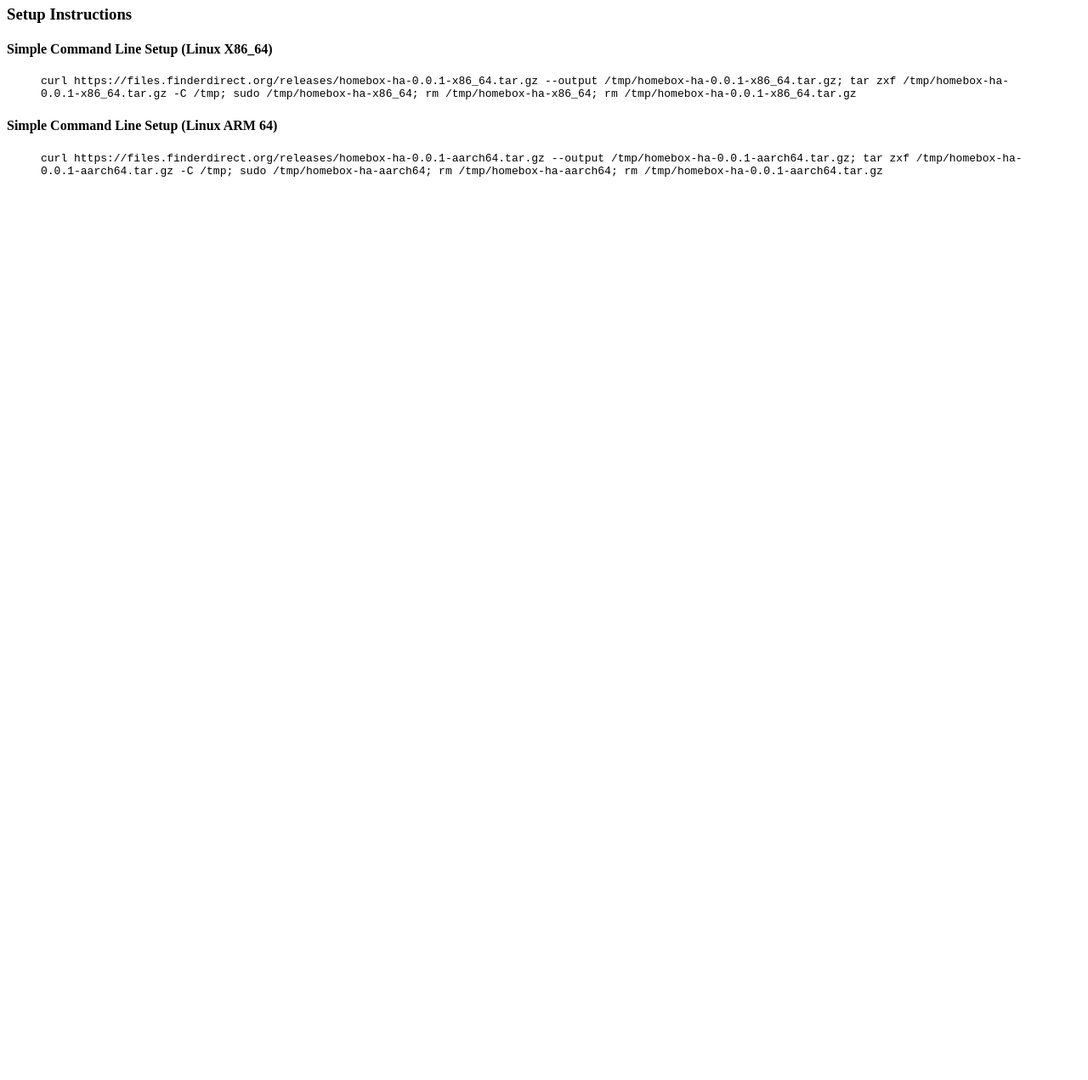
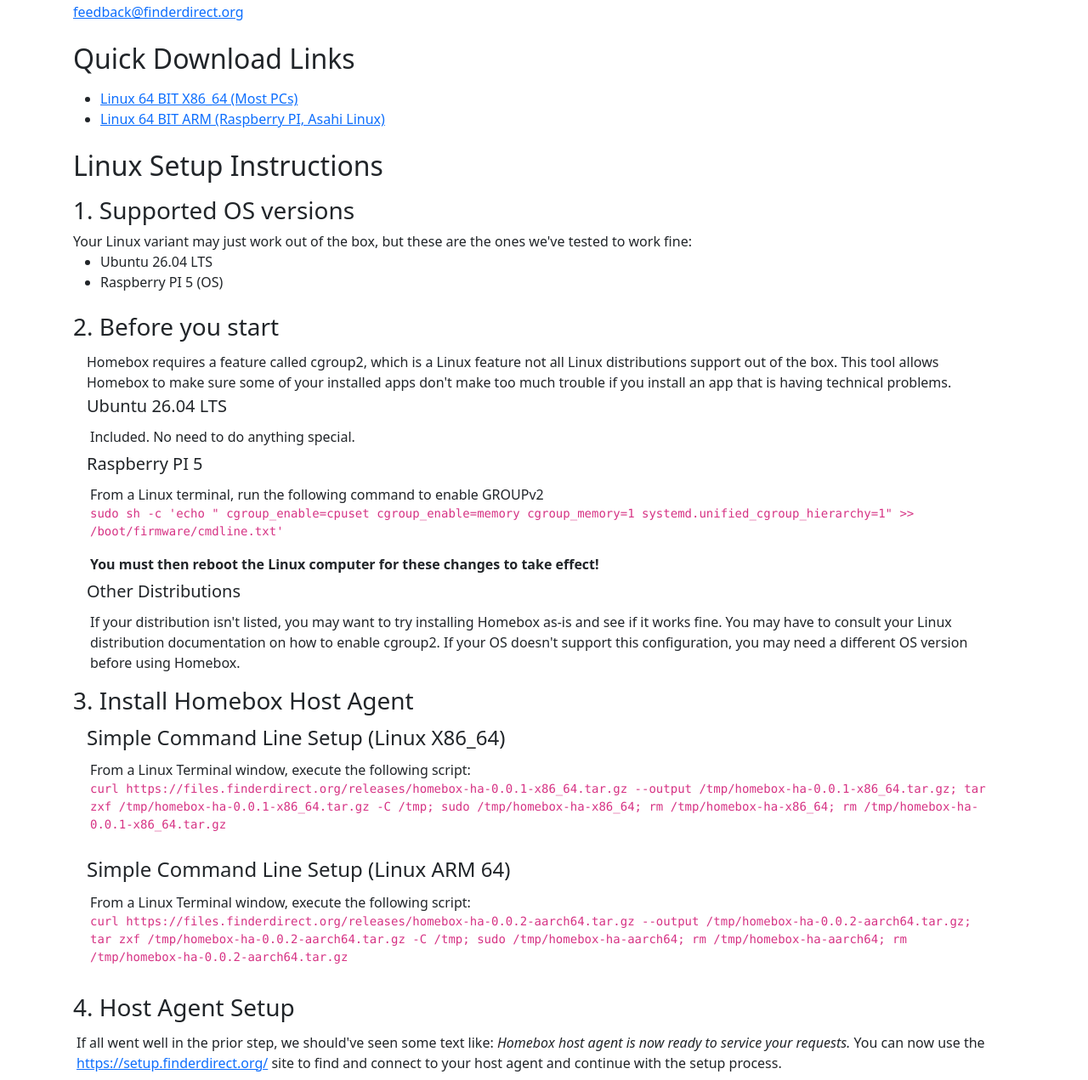
Before and after one commit to danielchemko/wwwfinderdirectorg, a plain HTML site: page index.html in a window 1280 px wide. Shown: the part 346-1617 px from the top of the page at 85% size. Before the commit the page ends 800 px from the top, so only its background shows below. Drawn offline with nearby package versions, Linux system fonts and the light colour scheme.

Commit message:
Add more copy to give _some_ info on what Homebox is.

```diff
--- a/index.html
+++ b/index.html
@@ -1,50 +1,182 @@
 <html lang="en">
+<head>
+    <meta charset="utf-8">
+    <meta name="viewport" content="width=device-width, initial-scale=1">
+    <title>Homebox [Temporary Landing Page]</title>
+    <link href="https://cdn.jsdelivr.net/npm/bootstrap@5.3.8/dist/css/bootstrap.min.css" rel="stylesheet"
+          integrity="sha384-sRIl4kxILFvY47J16cr9ZwB07vP4J8+LH7qKQnuqkuIAvNWLzeN8tE5YBujZqJLB"
+          crossorigin="anonymous">
+</head>
 <body>
-<h2>Homebox [Temporary Landing Page]</h2>
 
-<p>Homebox has been developed to help people host and build online apps and communities. The software should ideally run
-    on any common computer hardware / operating system, but presently it only supports Linux installed computers.</p>
 
-<p>If you have a spare computer you aren't doing anything with, you could turn it into your own self-hosted internet
+<div class="container">
+    <div class="row p-1">
+        <div class="col">
+            <h1>Homebox [Temporary Landing Page]</h1>
+        </div>
+    </div>
+    <div class="row p-1">
+        <div class="col">
+            <p>Homebox has been developed to help people host and build online apps and communities. The software should
+                ideally run
+                on any common computer hardware / operating system, but presently it only supports Linux installed
+                computers.</p>
+
+            <p>If you have a spare computer you aren't doing anything with, you could turn it into your own self-hosted
+                internet
                 available web service!</p>
 
-<p>Homebox is designed to be simple and straightforward, and we try hard to make the system accessible to people of all
-    computer experiences. If you're a novice or a computer pro, we hope that Homebox will help to unlock your software
+            <p>Homebox is designed to be simple and straightforward, and we try hard to make the system accessible to
+                people of all
+                computer experiences. If you're a novice or a computer pro, we hope that Homebox will help to unlock
+                your software
                 app hosting future.</p>
 
-<p>In this very early launch period, Homebox may not be entirely ready for important projects, and not all features are
-    ready to go. If you're a having a hard time figuring out how to use Homebox, we probably screwed up making the tool
+            <p>In this very early launch period, Homebox may not be entirely ready for important projects, and not all
+                features are
+                ready to go. If you're a having a hard time figuring out how to use Homebox, we probably screwed up
+                making the tool
                 as easily accessible as we'd hope.</p>
 
-<p>Although this is entirely designed for people of all experience levels, it's very possible that there are still some
-    confusing aspects of Homebox which we could do a better job clarifying. We will eventually include an in-app
+            <p>Although this is entirely designed for people of all experience levels, it's very possible that there are
+                still some
+                confusing aspects of Homebox which we could do a better job clarifying. We will eventually include an
+                in-app
                 feedback form, but for the time being, leave any immediate comments to
                 <a href="mailto:feedback@finderdirect.org">feedback@finderdirect.org</a>
             </p>
+        </div>
+    </div>
 
+    <div class="row p-1">
+        <div class="col">
+            <h2>Quick Download Links</h2>
+        </div>
+    </div>
+    <div class="row p-1">
+        <div class="col">
             <ul>
-    <li><a href="https://files.finderdirect.org/releases/homebox-ha-0.0.1-x86_64.tar.gz">Linux 64 BIT X86_64 (Most
+                <li><a href="https://files.finderdirect.org/releases/homebox-ha-0.0.1-x86_64.tar.gz">Linux 64 BIT X86_64
+                    (Most
                     PCs)</a></li>
-    <li><a href="https://files.finderdirect.org/releases/homebox-ha-0.0.1-aarch64.tar.gz">Linux 64 BIT ARM (Raspberry
+                <li><a href="https://files.finderdirect.org/releases/homebox-ha-0.0.1-aarch64.tar.gz">Linux 64 BIT ARM
+                    (Raspberry
                     PI, Asahi Linux)</a></li>
             </ul>
+        </div>
+    </div>
+    <div class="row p-1">
+        <div class="col">
+            <h2>Linux Setup Instructions</h2>
+        </div>
+    </div>
+    <div class="row p-1">
+        <div class="col">
+            <h3>1. Supported OS versions</h3>
+            Your Linux variant may just work out of the box, but these are the ones we've tested to work fine:
+            <ul>
+                <li>Ubuntu 26.04 LTS</li>
+                <li>Raspberry PI 5 (OS)</li>
+            </ul>
+        </div>
+    </div>
+    <div class="row p-1">
+        <div class="col">
+            <h3>2. Before you start</h3>
+            <div class="container">
+                <div class="row p-1">
+                    <div class="col">
+                        Homebox requires a feature called cgroup2, which is a Linux feature not all Linux
+                        distributions support out of the box. This tool allows Homebox to make sure some of your
+                        installed apps don't make too much trouble if you install an app that is having technical
+                        problems.
 
-<h3>Setup Instructions</h3>
+                        <h5 class="pt-1">Ubuntu 26.04 LTS</h5>
+                        <div class="p-1">
+                            Included. No need to do anything special.
+                        </div>
 
-<div>
-    <h4>Simple Command Line Setup (Linux X86_64)</h4>
+                        <h5 class="pt-1">Raspberry PI 5</h5>
+                        <div class="p-1">
+                            From a Linux terminal, run the following command to enable GROUPv2
                             <blockquote>
-        <code>curl https://files.finderdirect.org/releases/homebox-ha-0.0.1-x86_64.tar.gz --output
-            /tmp/homebox-ha-0.0.1-x86_64.tar.gz; tar zxf /tmp/homebox-ha-0.0.1-x86_64.tar.gz -C /tmp; sudo
-            /tmp/homebox-ha-x86_64; rm /tmp/homebox-ha-x86_64; rm /tmp/homebox-ha-0.0.1-x86_64.tar.gz</code>
+                                <code>sudo sh -c 'echo " cgroup_enable=cpuset cgroup_enable=memory cgroup_memory=1
+                                    systemd.unified_cgroup_hierarchy=1" >> /boot/firmware/cmdline.txt'
+                                </code>
                             </blockquote>
 
-    <h4>Simple Command Line Setup (Linux ARM 64)</h4>
+                            <b>You must then reboot the Linux computer for these changes to take effect!</b>
+                        </div>
+
+                        <h5 class="pt-1">Other Distributions</h5>
+                        <div class="p-1">
+                            If your distribution isn't listed, you may want to try installing Homebox as-is and see if
+                            it
+                            works fine. You may have to consult your Linux distribution documentation on how to enable
+                            cgroup2. If your OS doesn't support this configuration, you may need a different OS version
+                            before using Homebox.
+                        </div>
+                    </div>
+                </div>
+            </div>
+        </div>
+    </div>
+    <div class="row p-1">
+        <div class="col">
+            <h3>3. Install Homebox Host Agent</h3>
+            <div class="container">
+                <div class="row p-1">
+                    <div class="col">
+                        <h4>Simple Command Line Setup (Linux X86_64)</h4>
+                        <div class="p-1">
+                            From a Linux Terminal window, execute the following script:
                             <blockquote>
-        <code>curl https://files.finderdirect.org/releases/homebox-ha-0.0.1-aarch64.tar.gz --output
-            /tmp/homebox-ha-0.0.1-aarch64.tar.gz; tar zxf /tmp/homebox-ha-0.0.1-aarch64.tar.gz -C /tmp; sudo
-            /tmp/homebox-ha-aarch64; rm /tmp/homebox-ha-aarch64; rm /tmp/homebox-ha-0.0.1-aarch64.tar.gz</code>
+                                <code>curl https://files.finderdirect.org/releases/homebox-ha-0.0.1-x86_64.tar.gz
+                                    --output
+                                    /tmp/homebox-ha-0.0.1-x86_64.tar.gz; tar zxf /tmp/homebox-ha-0.0.1-x86_64.tar.gz -C
+                                    /tmp; sudo
+                                    /tmp/homebox-ha-x86_64; rm /tmp/homebox-ha-x86_64; rm
+                                    /tmp/homebox-ha-0.0.1-x86_64.tar.gz</code>
                             </blockquote>
                         </div>
+                    </div>
+                </div>
+                <div class="row p-1">
+                    <div class="col">
+                        <h4>Simple Command Line Setup (Linux ARM 64)</h4>
+                        <div class="p-1">
+                            From a Linux Terminal window, execute the following script:
+                            <blockquote>
+                                <code>curl https://files.finderdirect.org/releases/homebox-ha-0.0.2-aarch64.tar.gz
+                                    --output
+                                    /tmp/homebox-ha-0.0.2-aarch64.tar.gz; tar zxf /tmp/homebox-ha-0.0.2-aarch64.tar.gz
+                                    -C
+                                    /tmp; sudo
+                                    /tmp/homebox-ha-aarch64; rm /tmp/homebox-ha-aarch64; rm
+                                    /tmp/homebox-ha-0.0.2-aarch64.tar.gz</code>
+                            </blockquote>
+                        </div>
+                    </div>
+                </div>
+            </div>
+        </div>
+    </div>
+    <div class="row p-1">
+        <div class="col">
+            <h3>4. Host Agent Setup</h3>
+            <div class="p-1">
+                If all went well in the prior step, we should've seen some text like: <i>Homebox host agent is now ready
+                to service your requests.</i> You can now use the
+                <a href="https://setup.finderdirect.org/">https://setup.finderdirect.org/</a> site to find and connect
+                to your host agent and continue with the setup process.
+            </div>
+        </div>
+    </div>
+</div>
+
+<script src="https://cdn.jsdelivr.net/npm/bootstrap@5.3.8/dist/js/bootstrap.bundle.min.js"
+        integrity="sha384-FKyoEForCGlyvwx9Hj09JcYn3nv7wiPVlz7YYwJrWVcXK/BmnVDxM+D2scQbITxI"
+        crossorigin="anonymous"></script>
 </body>
 </html>
```
Lines whose indentation alone changed are shown as unchanged.
